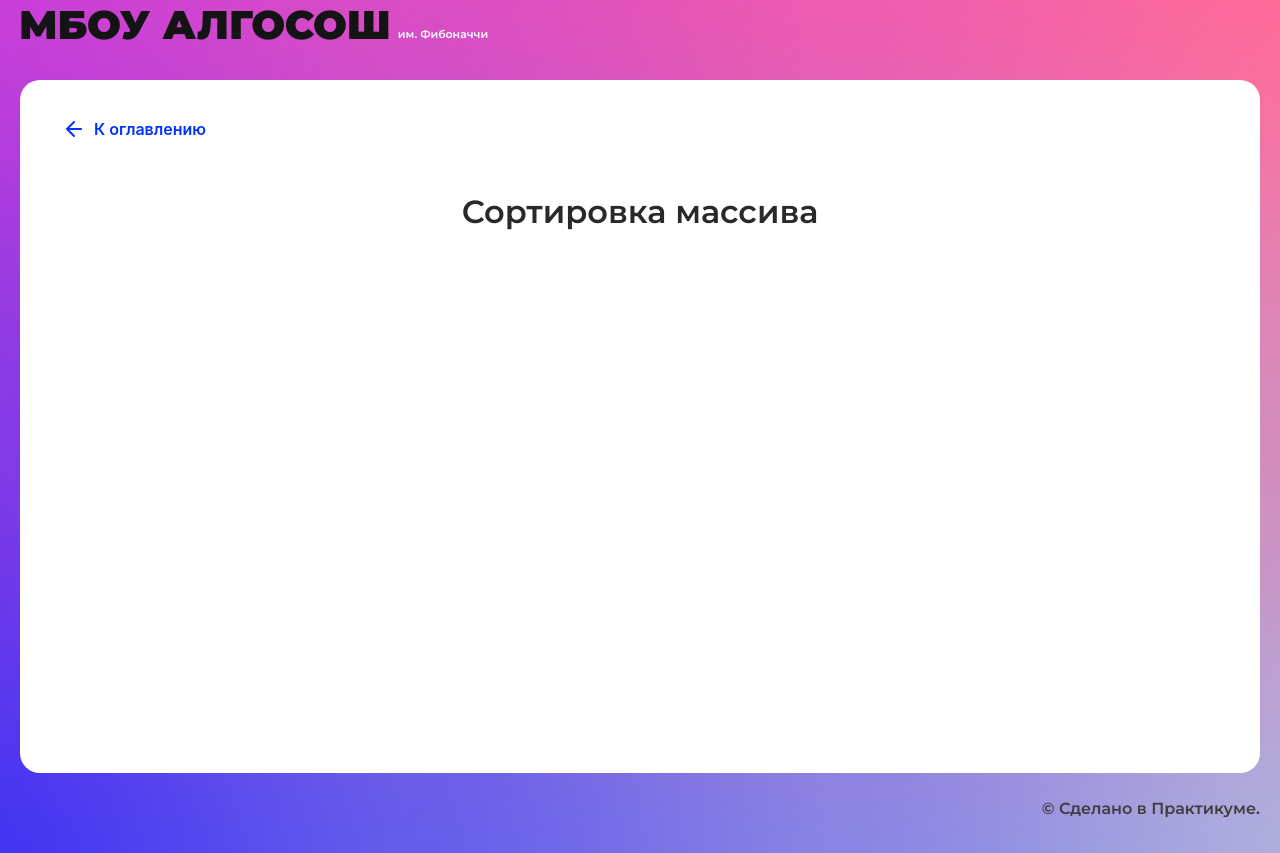
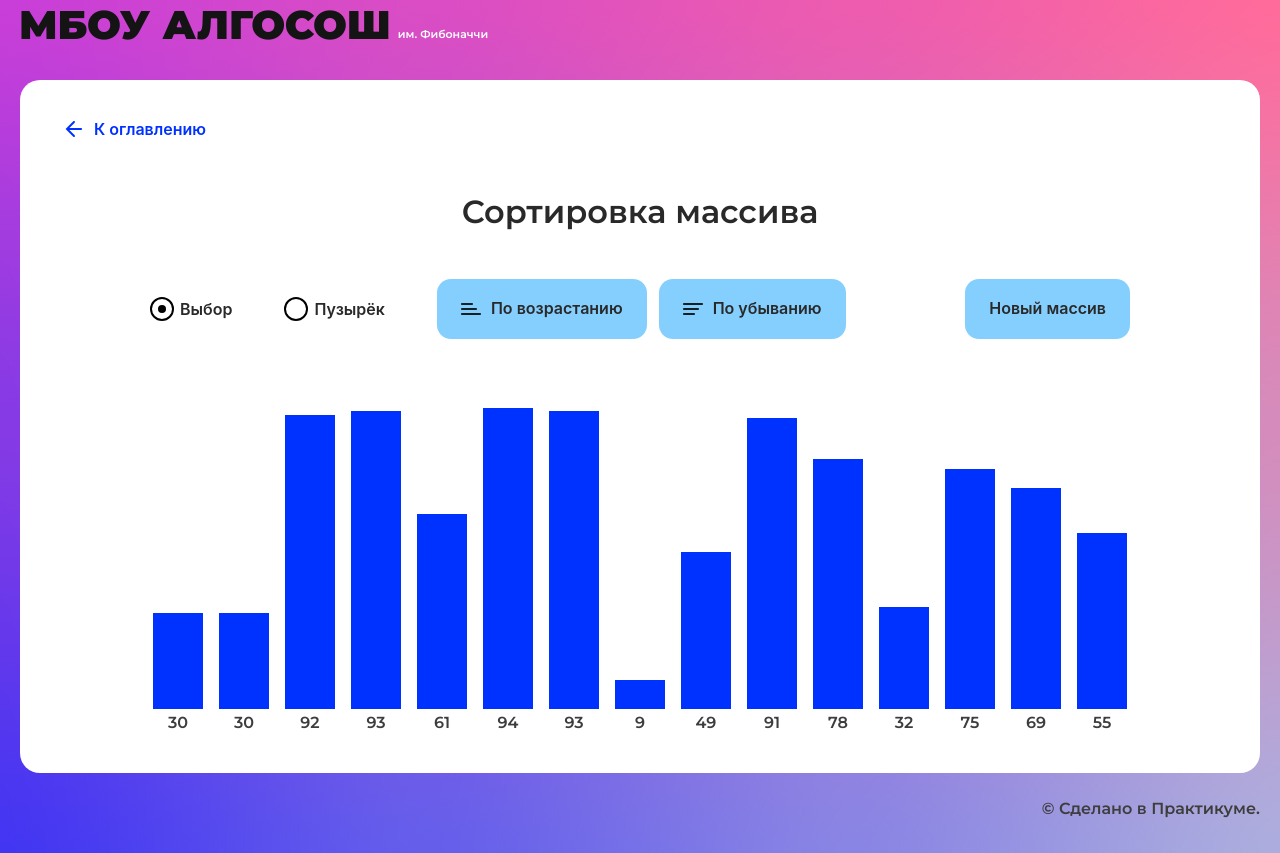
Before and after one commit to shumkova/algososh, a React (Create React App) app: page /sorting in a window 1280 px wide. Built offline with nearby package versions, Linux system fonts and the light colour scheme.

Commit message:
сортирует строку

```diff
--- a/src/components/fibonacci-page/fibonacci-page.tsx
+++ b/src/components/fibonacci-page/fibonacci-page.tsx
@@ -60,7 +60,7 @@ export const FibonacciPage: React.FC = () => {
         </form>
         <div className="vis">
           {
-            circles.map((item, index) => <Circle letter={item.toString()} index={index} key={`${item} + ${index}`} extraClass={styles.fibAnim}/>)
+            circles.map((item, index) => <Circle letter={item.toString()} index={index} key={`${item}${index}`} extraClass={styles.fibAnim}/>)
           }
         </div>
       </div>
--- /dev/null
+++ b/src/components/sorting-page/sorting-page.module.css
@@ -0,0 +1,3 @@
+.radio {
+  margin-right: 40px;
+}
--- a/src/components/sorting-page/sorting-page.tsx
+++ b/src/components/sorting-page/sorting-page.tsx
@@ -1,10 +1,171 @@
-import React from "react";
-import { SolutionLayout } from "../ui/solution-layout/solution-layout";
+import React, {ChangeEvent, useCallback, useEffect, useState} from "react";
+import {SolutionLayout} from "../ui/solution-layout/solution-layout";
+import {Button} from "../ui/button/button";
+import {RadioInput} from "../ui/radio-input/radio-input";
+import styles from "./sorting-page.module.css";
+import {Direction} from "../../types/direction";
+import {Column} from "../ui/column/column";
+import {ElementStates} from "../../types/element-states";
+import {SHORT_DELAY_IN_MS} from "../../constants/delays";
+import {pause, randomArr} from "../../utils";
+
+type TColumns = {
+  value: number;
+  state?: ElementStates;
+}
+
+enum SortingMethod {
+  selection = "selection",
+  bubble = "bubble"
+}
+
+const swap = (arr: TColumns[], firstIndex: number, secondIndex: number): void => {
+  const temp = arr[firstIndex];
+  arr[firstIndex] = arr[secondIndex];
+  arr[secondIndex] = temp;
+};
 
 export const SortingPage: React.FC = () => {
+  const [ method, setMethod ] = useState<SortingMethod>(SortingMethod.selection);
+  const [ sorting, setSorting ] = useState(false);
+  const [ direction, setDirection] = useState<Direction>(Direction.Ascending);
+  const [ columns, setColumns ] = useState<TColumns[]>([]);
+
+  const selectionSort = useCallback(async (arr: TColumns[], direction: Direction) => {
+    const { length } = arr;
+    for (let i = 0; i < length - 1; i++) {
+      let ind = i;
+      arr[i].state = ElementStates.Changing;
+
+      for (let k = i + 1; k < length - 1; k++) {
+        arr[k].state = ElementStates.Changing;
+        setColumns([...arr]);
+
+        if ((direction === Direction.Ascending && arr[k].value < arr[ind].value) ||
+          (direction === Direction.Descending && arr[k].value > arr[ind].value)) {
+          arr[ind].state = ind === i ? ElementStates.Changing : ElementStates.Default;
+          ind = k;
+        }
+
+        await pause(SHORT_DELAY_IN_MS);
+
+        arr[k].state = ElementStates.Default;
+        arr[ind].state = ElementStates.Temporary;
+        setColumns([...arr]);
+      }
+
+      if (ind !== i) {
+        swap(arr, i, ind);
+        arr[ind].state = ElementStates.Default;
+      }
+
+      arr[i].state = ElementStates.Modified;
+
+      setColumns([...arr]);
+      await pause(SHORT_DELAY_IN_MS);
+    }
+
+    arr[length - 1].state = ElementStates.Modified;
+    setColumns([...arr]);
+  }, [setColumns]);
+
+  const bubbleSort = useCallback(async (arr: TColumns[], direction: Direction) => {
+    for (let i = 0; i < arr.length; i++) {
+      for (let j = 0; j < (arr.length - i - 1); j++) {
+        arr[j].state = ElementStates.Changing;
+        arr[j+1].state = ElementStates.Changing;
+        setColumns([...arr]);
+
+        if ((direction === Direction.Descending && arr[j].value < arr[j + 1].value) ||
+        (direction === Direction.Ascending && arr[j].value > arr[j + 1].value)) {
+          swap(arr, j, j + 1);
+        }
+
+        await pause(SHORT_DELAY_IN_MS);
+        arr[j].state = ElementStates.Default;
+        arr[j+1].state = ElementStates.Default;
+        setColumns([...arr]);
+      }
+      arr[arr.length - i - 1].state = ElementStates.Modified;
+      setColumns([...arr]);
+    }
+  }, []);
+
+  const startSort = useCallback((direction: Direction) => {
+    let arr = columns;
+    if (columns.length && columns[0].state !== ElementStates.Default) {
+      arr = columns.map(item => ({...item, state: ElementStates.Default}))
+    }
+
+    setDirection(direction);
+    setSorting(true);
+
+    if (method === SortingMethod.selection) {
+      selectionSort(arr, direction).then(() => setSorting(false));
+    } else {
+      bubbleSort(arr, direction).then(() => setSorting(false));
+    }
+  }, [setDirection, setSorting, selectionSort, columns, method]);
+
+  const generateArr = useCallback(() => {
+    setColumns(randomArr(3, 17).map(item => ({value: item, state: ElementStates.Default})));
+  }, []);
+
+  const onChange = (evt: ChangeEvent<HTMLInputElement>) => {
+    setMethod(evt.target.value as SortingMethod);
+  }
+
+  useEffect(() => {
+    generateArr();
+  }, [generateArr]);
+
   return (
     <SolutionLayout title="Сортировка массива">
-
+      <div className="container">
+        <form action="#">
+          <div className="condition condition_radio">
+            <RadioInput
+              label={"Выбор"}
+              name={"method"}
+              value={"selection"}
+              onChange={onChange}
+              extraClass={styles.radio}
+              checked={method === SortingMethod.selection}
+              disabled={sorting} />
+            <RadioInput
+              label={"Пузырёк"}
+              name={"method"}
+              value={"bubble"}
+              onChange={onChange}
+              extraClass={styles.radio}
+              checked={method === SortingMethod.bubble}
+              disabled={sorting} />
+            <Button
+              text={"По возрастанию"}
+              onClick={() => startSort(Direction.Ascending)}
+              sorting={Direction.Ascending}
+              isLoader={direction === Direction.Ascending && sorting}
+              disabled={sorting} />
+            <Button
+              text={"По убыванию"}
+              onClick={() => startSort(Direction.Descending)}
+              sorting={Direction.Descending}
+              isLoader={direction === Direction.Descending && sorting}
+              disabled={sorting} />
+            <Button
+              text={"Новый массив"}
+              onClick={generateArr}
+              type={"reset"}
+              style={{marginLeft: "auto"}}
+              disabled={sorting} />
+          </div>
+        </form>
+        <div className="vis vis_columns">
+          {
+            columns.map(({value, state}, index) => <Column index={value} state={state} key={`${value}${index}`} />)
+          }
+        </div>
+      </div>
     </SolutionLayout>
   );
 };
--- a/src/components/ui/column/column.module.css
+++ b/src/components/ui/column/column.module.css
@@ -21,3 +21,7 @@
 .modified {
   background-color: var(--modified-color);
 }
+
+.temporary {
+  background-color: var(--temp-color);
+}
--- a/src/components/ui/common.css
+++ b/src/components/ui/common.css
@@ -23,6 +23,7 @@
   --default-color: #0032ff;
   --changing-color: #d252e1;
   --modified-color: #7fe051;
+  --temp-color: red;
 
   --common-transition: all 0.3s ease-in;
 }
--- a/src/index.css
+++ b/src/index.css
@@ -13,7 +13,7 @@ code {
 }
 
 .container {
-  max-width: 952px;
+  max-width: 980px;
   margin: 0 auto;
 }
 
@@ -23,10 +23,21 @@ code {
   column-gap: 12px;
 }
 
+.condition_radio {
+  align-items: center;
+}
+
 .vis {
   padding: 48px 0;
   display: flex;
   flex-wrap: wrap;
+  align-items: flex-end;
   gap: 78px 16px;
   justify-content: center;
 }
+
+.vis_columns {
+  box-sizing: border-box;
+  flex-wrap: nowrap;
+  min-height: 440px;
+}
--- a/src/types/element-states.ts
+++ b/src/types/element-states.ts
@@ -2,4 +2,5 @@ export enum ElementStates {
   Default = "default",
   Changing = "changing",
   Modified = "modified",
+  Temporary = "temporary",
 }
--- /dev/null
+++ b/src/utils/index.ts
@@ -0,0 +1,24 @@
+import { DELAY_IN_MS } from "../constants/delays";
+
+export const pause = (delay = DELAY_IN_MS) => {
+  return new Promise((resolve) => {
+    setTimeout(() => {
+      resolve(true);
+    }, delay);
+  })
+}
+
+export const getRandomIntInclusive = (min: number, max: number): number => {
+  return Math.floor(Math.random() * (max - min + 1)) + min;
+}
+
+export const randomArr = (minLen: number, maxLen: number): number[] => {
+  const randomLen = getRandomIntInclusive(minLen, maxLen);
+  const arr: number[] = [];
+
+  for (let i = 0; i < randomLen; i++) {
+    arr.push(getRandomIntInclusive(0, 100));
+  }
+
+  return arr;
+}
```
